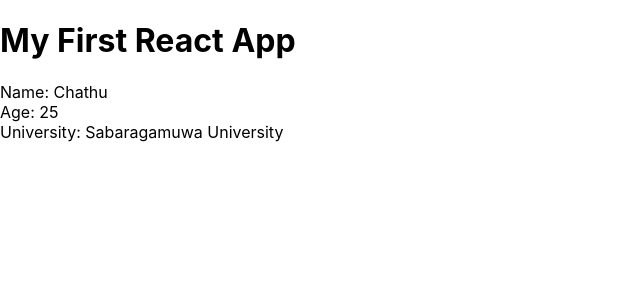
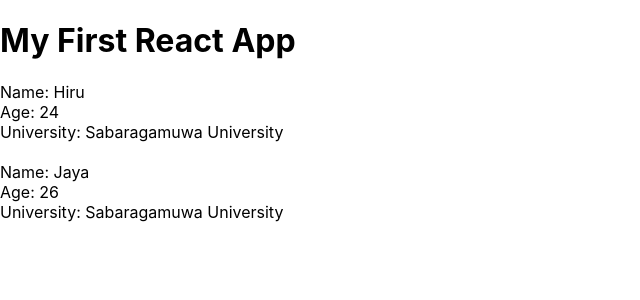
Before and after one commit to chathu1996/React-MyApp, a React (Create React App) app: page / in a window 1280 px wide. Shown: the top 300 px of the page, without its empty margins (0-640 px from the left). Built offline with nearby package versions, Linux system fonts and the light colour scheme.

Commit message:
Props in ReactS

```diff
--- a/src/App.js
+++ b/src/App.js
@@ -5,7 +5,9 @@
   return (
     <div>
       <h1>My First React App</h1>
-      <FirstComponents />
+      <FirstComponents name="Hiru" age="24"/>
+      <br />
+      <FirstComponents name="Jaya" age="26"/>
     </div>
   );
 }
--- a/src/FirstComponent.js
+++ b/src/FirstComponent.js
@@ -2,10 +2,12 @@
 
 class FirstComponents extends Component{
     render() {
+        // console.log(this.props);
+        const { name, age } = this.props;
         return(
             <div className="first-component">
-                <div>Name: Chathu</div>
-                <div>Age: 25</div>
+                <div>Name: { name }</div>
+                <div>Age: { age }</div>
                 <div>University: Sabaragamuwa University</div>
             </div>
         );
```
